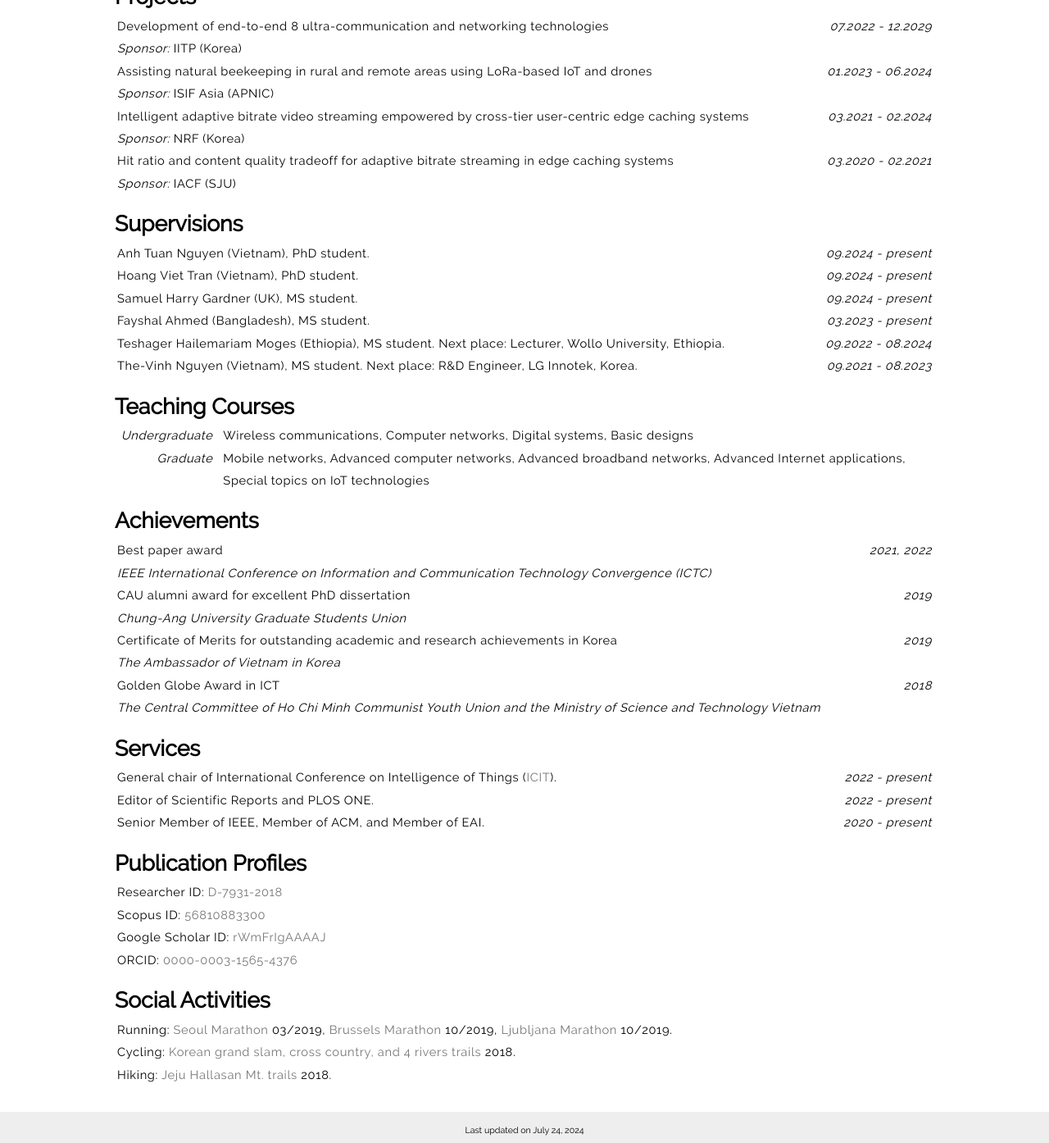
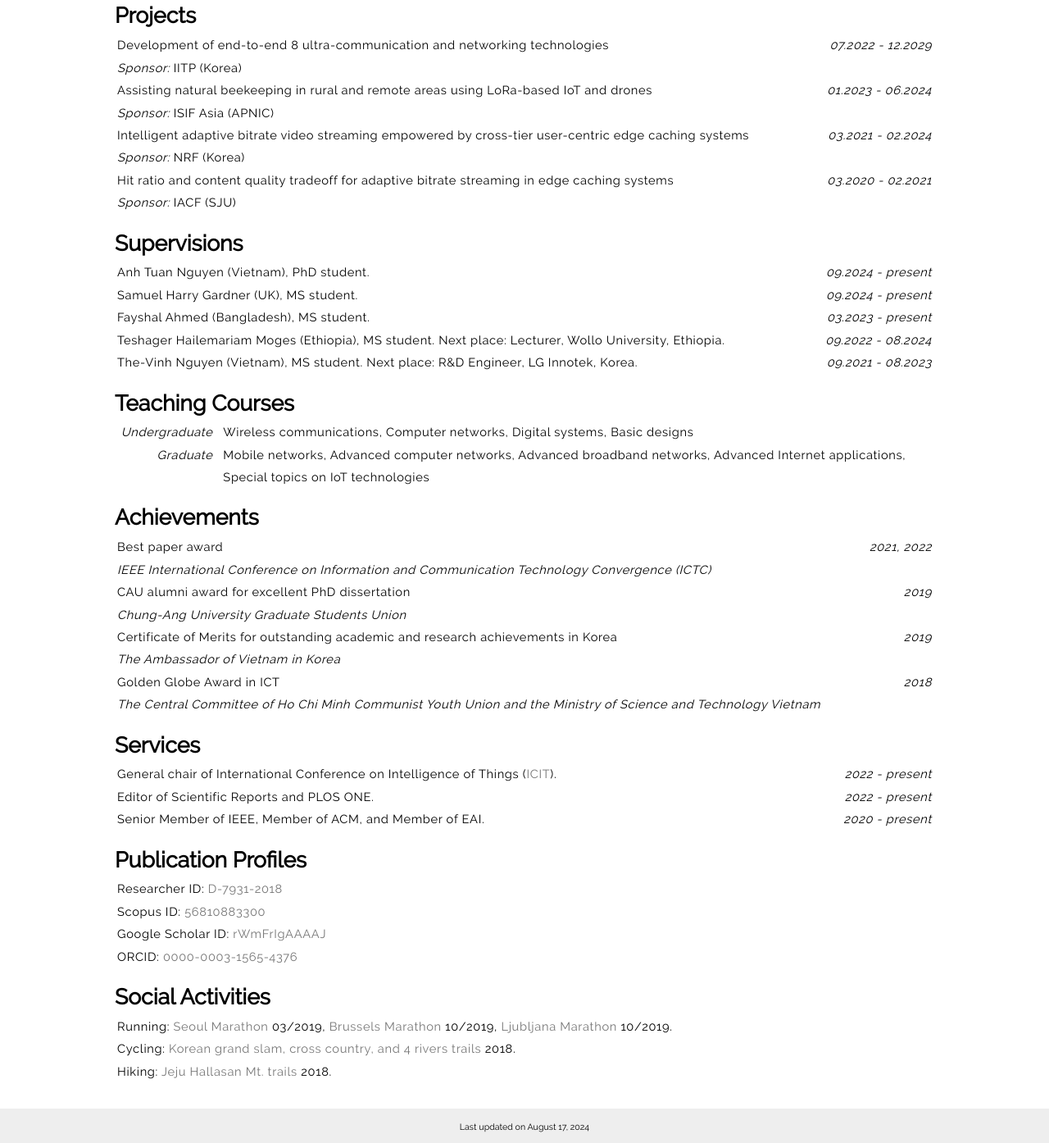
Before and after one commit to nikodao/nikodao.github.io, a plain HTML site: page index.html in a window 1280 px wide. Shown: the part 801-2195 px from the top of the page at 82% size. Drawn offline with Linux system fonts and the light colour scheme.

Commit message:
Update index.html

```diff
--- a/index.html
+++ b/index.html
@@ -24,7 +24,7 @@
         <div class="container">
             <div class="bio">
                 <h1>Biography</h1>
-                <p>Niko Dao is an Assistant Professor at the Department of Computer Science and Engineering, Sejong University, Seoul, Korea. He received his M.S. and Ph.D. degrees in computer science at the School of Computer Science and Engineering, Chung-Ang University, Seoul, Korea, in 2016 and 2019, respectively. He received the B.S. degree in electronics and telecommunications from the Posts and Telecommunications Institute of Technology, Hanoi, Viet Nam, in 2009. Prior to joining Sejong University, he was a Visiting Researcher with the University of Newcastle, Callaghan, NSW, Australia, in 2019 and a Postdoc Researcher with the Institute of Computer Science, University of Bern, Switzerland, from 2019 to 2020. He is currently an Editor of the <i>Scientific Reports</i> and <i>PLOS ONE</i> journals. Dr. Dao is a Senior Member of IEEE and a Member of ACM. Contact him at nikodao@outlook.com.</p>
+                <p>Niko Dao is an Assistant Professor at the Department of Computer Science and Engineering, Sejong University, Seoul, Korea. He received his M.S. and Ph.D. degrees in computer science at the School of Computer Science and Engineering, Chung-Ang University, Seoul, Korea, in 2016 and 2019, respectively. He received the B.S. degree in electronics and telecommunications from the Posts and Telecommunications Institute of Technology, Hanoi, Viet Nam, in 2009. Prior to joining Sejong University, he was a Visiting Researcher with the University of Newcastle, Callaghan, NSW, Australia, in 2019 and a Postdoc Researcher with the Institute of Computer Science, University of Bern, Switzerland, from 2019 to 2020. He was a Visiting Professor at Chung-Ang University from 2023-2024. He is currently an Editor of the <i>Scientific Reports</i> and <i>PLOS ONE</i> journals. Dr. Dao is a Senior Member of IEEE and a Member of ACM. Contact him at nikodao@outlook.com.</p>
                 <p><i>Research interests:</i> network softwarization, mobile cloudification, communication security, intelligent systems, and Internet of Things.</p>
             </div>
 
@@ -117,10 +117,6 @@
                 <table>
                     <tr>
                         <td class="description">Anh Tuan Nguyen (Vietnam), PhD student.</td>
-                        <td class="academic">09.2024 - present</td>
-                    </tr>
-                    <tr>
-                        <td class="description">Hoang Viet Tran (Vietnam), PhD student.</td>
                         <td class="academic">09.2024 - present</td>
                     </tr>
                     <tr>
@@ -252,7 +248,7 @@
         </div>
     </div>
     <footer>
-        <p>Last updated on July 24, 2024</p>
+        <p>Last updated on August 17, 2024</p>
     </footer>
 </body>
 </html>
```
